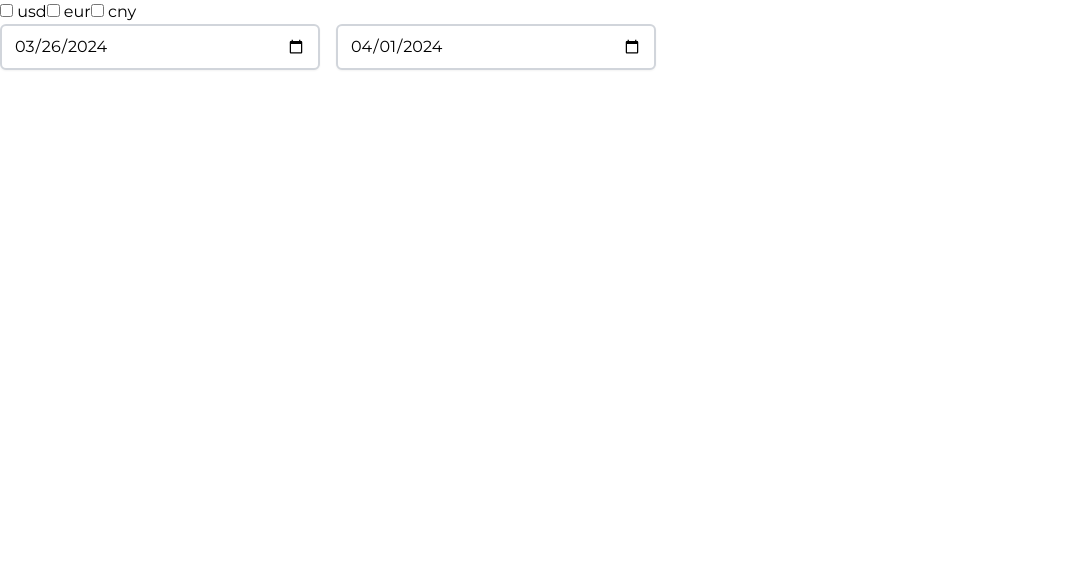
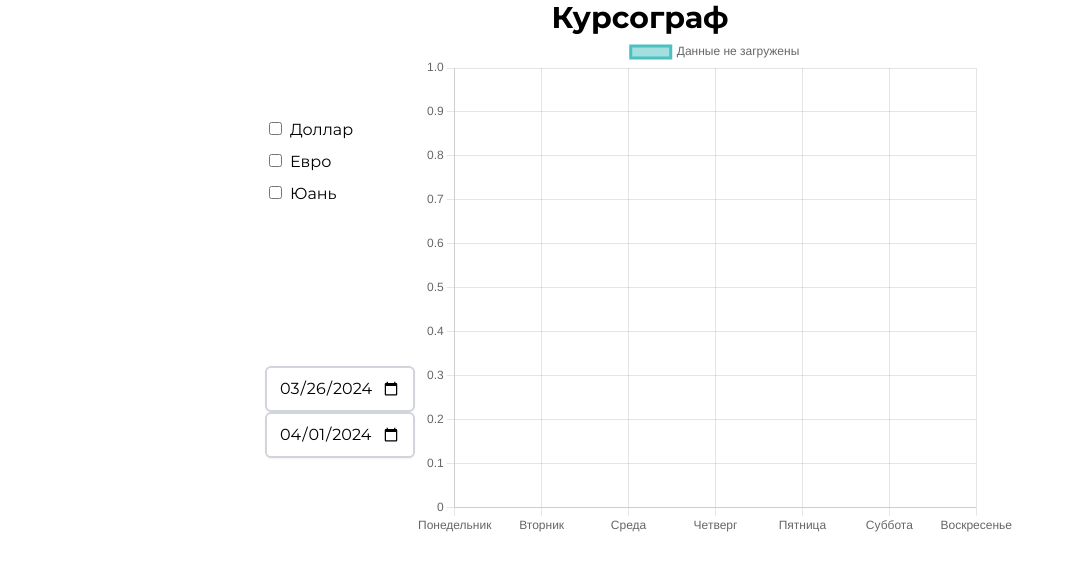
Before and after one commit to AlexGusarov/currency-graph, a React app: page / in a window 1280 px wide. Shown: the top 570 px of the page, without its empty margins (0-1075 px from the left). Built offline with nearby package versions, Linux system fonts and the light colour scheme.

Commit message:
get one currency rate

```diff
--- a/src/components/App.tsx
+++ b/src/components/App.tsx
@@ -4,13 +4,13 @@ import CurrencySelector from './CurrencySelector';
 import DateSelector from './DateSelector';
 import ChartDesk from './ChartDesk';
 import fetchCurrencyData from '../utils/fetchCurrencyData';
-import { ChartData } from 'chart.js';
+import { ChartData, ChartOptions } from 'chart.js';
 import { SelectedCurrencies, CurrencyCode } from '../types';
 
 const App: React.FC = () => {
   const today = new Date();
-  const dayOfWeek = today.getDay(); // 0 (воскресенье) до 6 (суббота)
-  const diffToLastMonday = dayOfWeek === 0 ? 6 : dayOfWeek - 1; // Если сегодня воскресенье, нам нужно вернуться на 6 дней назад, чтобы найти понедельник
+  const dayOfWeek = today.getDay();
+  const diffToLastMonday = dayOfWeek === 0 ? 6 : dayOfWeek - 1;
   const lastWeekStart = new Date(
     today.getFullYear(),
     today.getMonth(),
@@ -33,9 +33,40 @@ const App: React.FC = () => {
     lastWeekStart,
     lastWeekEnd,
   ]);
+
   const [chartData, setChartData] = useState<ChartData<'line'>>({
-    datasets: [],
+    labels: [
+      'Понедельник',
+      'Вторник',
+      'Среда',
+      'Четверг',
+      'Пятница',
+      'Суббота',
+      'Воскресенье',
+    ],
+    datasets: [
+      {
+        label: 'Данные не загружены',
+        data: [],
+        borderColor: 'rgb(75, 192, 192)',
+        backgroundColor: 'rgba(75, 192, 192, 0.5)',
+      },
+    ],
   });
+
+  const chartOptions: ChartOptions<'line'> = {
+    scales: {
+      y: {
+        beginAtZero: true,
+      },
+    },
+    plugins: {
+      legend: {
+        display: true,
+      },
+    },
+    maintainAspectRatio: false,
+  };
 
   useEffect(() => {
     const selectedCurrency: CurrencyCode | undefined = Object.keys(
@@ -75,7 +106,11 @@ const App: React.FC = () => {
   };
 
   return (
-    <div className="App">
+    <div className="w-full h-screen bg-white m-0 p-0">
+      <main className="max-w-[1280px] mx-auto flex flex-col justify-center items-center font-sans">
+        <h1 className="text-3xl font-bold">Курсограф</h1>
+        <div className="flex">
+          <div className="flex flex-col justify-around">
             <CurrencySelector
               selectedCurrencies={selectedCurrencies}
               onCurrencyChange={handleCurrencyChange}
@@ -85,7 +120,11 @@ const App: React.FC = () => {
               endDate={dates[1]}
               onDateChange={handleDateChange}
             />
-      <ChartDesk chartData={chartData} />
+          </div>
+
+          <ChartDesk chartData={chartData} chartOptions={chartOptions} />
+        </div>
+      </main>
     </div>
   );
 };
--- a/src/components/ChartDesk.tsx
+++ b/src/components/ChartDesk.tsx
@@ -29,7 +29,7 @@ interface ChartDeskProps {
 
 const ChartDesk: React.FC<ChartDeskProps> = ({ chartData, chartOptions }) => {
   return (
-    <div className="w-[600px] h-[400px]">
+    <div className="w-[600px] h-[500px]">
       <Line data={chartData} options={chartOptions} />
     </div>
   );
--- a/src/components/CurrencySelector.tsx
+++ b/src/components/CurrencySelector.tsx
@@ -10,16 +10,24 @@ const CurrencySelector: React.FC<CurrencySelectorProps> = ({
   selectedCurrencies,
   onCurrencyChange,
 }) => {
+  // Объект для отображения кодов валют на полные названия
+  const currencyNames: Record<CurrencyCode, string> = {
+    usd: 'Доллар',
+    eur: 'Евро',
+    cny: 'Юань',
+  };
+
   return (
-    <div>
+    <div className="flex flex-col">
       {Object.keys(selectedCurrencies).map((currency) => (
-        <label key={currency}>
+        <label key={currency} className="cursor-pointer p-1">
           <input
             type="checkbox"
+            className="mr-2"
             onChange={() => onCurrencyChange(currency as CurrencyCode)}
             checked={selectedCurrencies[currency as CurrencyCode]}
-          />{' '}
-          {currency}
+          />
+          {currencyNames[currency as CurrencyCode]}
         </label>
       ))}
     </div>
--- a/src/components/DateSelector.tsx
+++ b/src/components/DateSelector.tsx
@@ -26,18 +26,18 @@ const DateSelector: React.FC<DateSelectorProps> = ({
   };
 
   return (
-    <div className="flex space-x-4">
+    <div className="flex flex-col">
       <input
         type="date"
         value={startDate ? startDate.toISOString().split('T')[0] : ''}
         onChange={handleStartDateChange}
-        className="input input-bordered w-full max-w-xs px-3 py-2 border-2 border-gray-300 focus:border-blue-500 rounded-md shadow-sm focus:outline-none focus:ring-2 focus:ring-blue-500 focus:ring-opacity-50"
+        className="input input-bordered w-[150px] max-w-xs px-3 py-2 border-2 border-gray-300 focus:border-blue-500 rounded-md shadow-sm focus:outline-none focus:ring-2 focus:ring-blue-500 focus:ring-opacity-50"
       />
       <input
         type="date"
         value={endDate ? endDate.toISOString().split('T')[0] : ''}
         onChange={handleEndDateChange}
-        className="input input-bordered w-full max-w-xs px-3 py-2 border-2 border-gray-300 focus:border-blue-500 rounded-md shadow-sm focus:outline-none focus:ring-2 focus:ring-blue-500 focus:ring-opacity-50"
+        className="input input-bordered w-[150px] max-w-xs px-3 py-2 border-2 border-gray-300 focus:border-blue-500 rounded-md shadow-sm focus:outline-none focus:ring-2 focus:ring-blue-500 focus:ring-opacity-50"
       />
     </div>
   );
--- a/src/utils/fetchCurrencyData.ts
+++ b/src/utils/fetchCurrencyData.ts
@@ -9,6 +9,11 @@ const fetchCurrencyData = async (
   let values: number[] = [];
 
   const formatDate = (date: Date): string => date.toISOString().split('T')[0];
+
+  const formatLabel = (isoDate: string): string => {
+    const [year, month, day] = isoDate.split('-');
+    return `${day}-${month}-${year}`;
+  };
 
   for (
     let date = new Date(startDate);
@@ -22,7 +27,7 @@ const fetchCurrencyData = async (
       const response = await fetch(apiUrl);
       if (!response.ok) throw new Error('Failed to fetch currency data');
       const data = await response.json();
-      labels.push(formattedDate);
+      labels.push(formatLabel(formattedDate));
       values.push(data[currencyCode]['rub']);
     } catch (error) {
       console.error(
```
Lines whose indentation alone changed are shown as unchanged.
